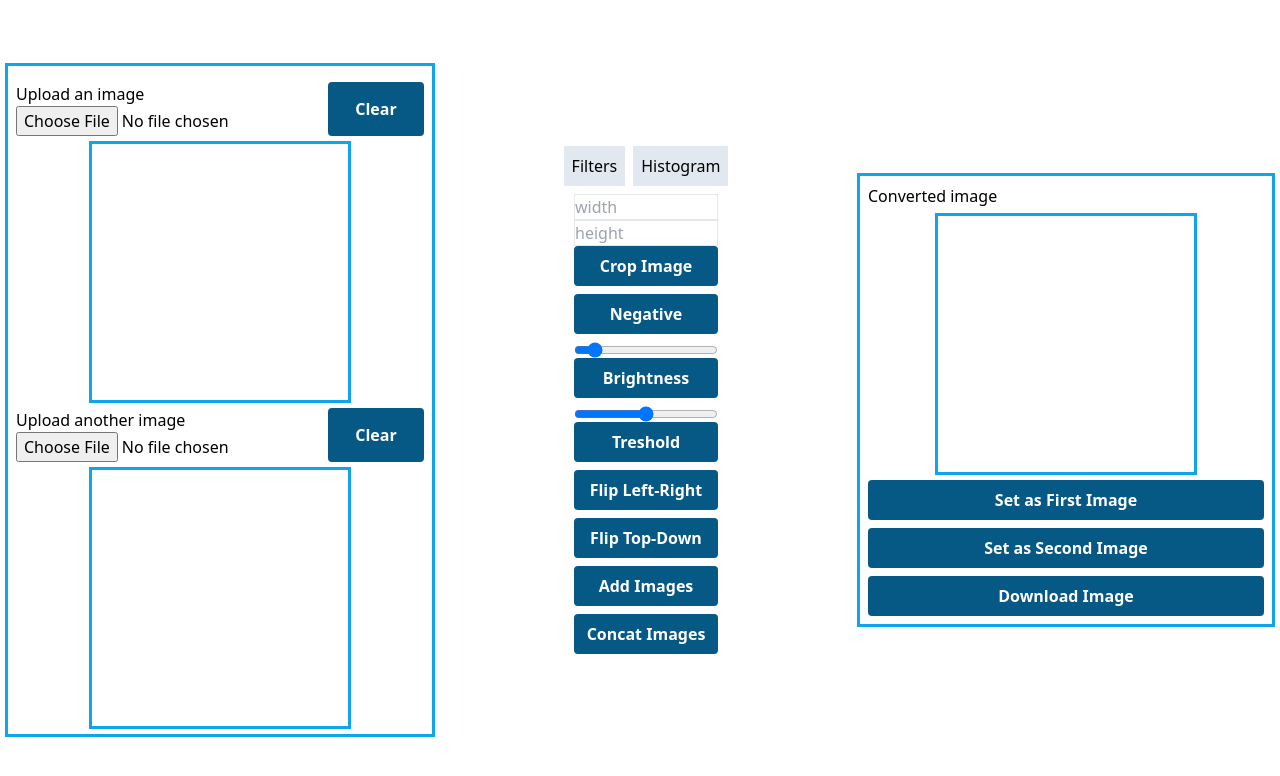
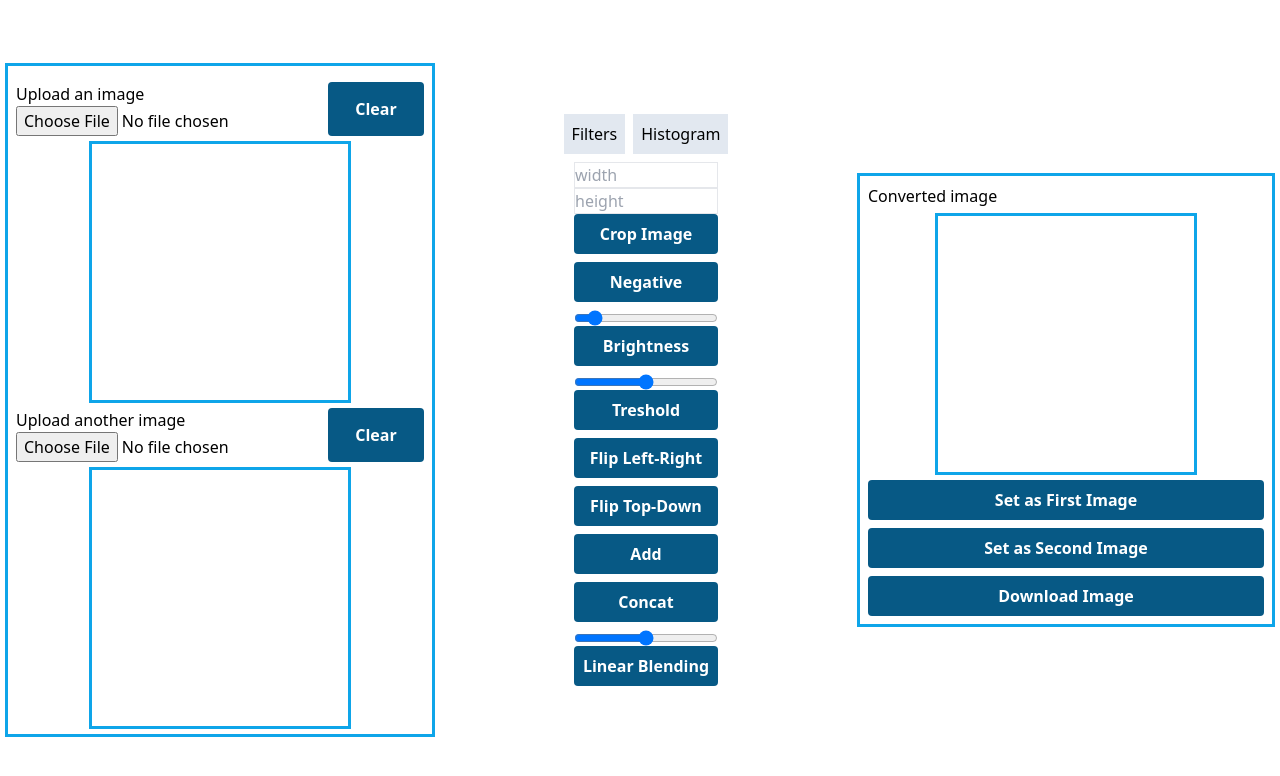
Before and after one commit to guilhermepereira2917/image-processing, a Next.js app: page / in a window 1280 px wide. Shown: the top 776 px of the page. Built offline with nearby package versions, Linux system fonts and the light colour scheme.

Commit message:
implemented linear blending filter

```diff
--- /dev/null
+++ b/src/classes/filters/LinearBlendingFilter.ts
@@ -0,0 +1,23 @@
+import { RgbImage, RgbPixel } from "../RgbImage";
+
+export default class LinearBlendingFilter {
+  blend(firstImage: RgbImage, secondImage: RgbImage, blendingRatio: number): RgbImage {
+    const firstImageBlendingRatio: number = blendingRatio;
+    const secondImageBlendingRatio: number = 1 - blendingRatio;
+
+    const resultImage: RgbImage = firstImage.clone();
+
+    resultImage.pixels.forEach((row: RgbPixel[], rowIndex: number) => {
+      row.forEach((pixel: RgbPixel, columnIndex: number) => {
+        const firstImagePixel: RgbPixel = firstImage.pixels[rowIndex][columnIndex];
+        const secondImagePixel: RgbPixel = secondImage.pixels[rowIndex][columnIndex];
+
+        pixel.red = firstImagePixel.red * firstImageBlendingRatio + secondImagePixel.red * secondImageBlendingRatio;
+        pixel.green = firstImagePixel.green * firstImageBlendingRatio + secondImagePixel.green * secondImageBlendingRatio;
+        pixel.blue = firstImagePixel.blue * firstImageBlendingRatio + secondImagePixel.blue * secondImageBlendingRatio;
+      });
+    });
+
+    return resultImage;
+  };
+};
--- a/src/pages/index.tsx
+++ b/src/pages/index.tsx
@@ -9,6 +9,7 @@ import CropImageFilter from "@/classes/filters/CropImageFilter";
 import EqualizeHistogramFilter from "@/classes/filters/EqualizeHistogramFilter";
 import FlipLeftRightFilter from "@/classes/filters/FlipLeftRightFilter";
 import FlipTopDownFilter from "@/classes/filters/FlipTopDownFilter";
+import LinearBlendingFilter from "@/classes/filters/LinearBlendingFilter";
 import NegativeFilter from "@/classes/filters/NegativeFilter";
 import TresholdFilter from "@/classes/filters/TresholdFilter";
 import HistogramChart from "@/classes/histogram/HistogramChart";
@@ -131,6 +132,15 @@ export default function Home() {
       return new ConcatImageFilter().concat(firstImage, secondImage);
     });
   }
+
+  const linearBlendingValueRef: RefObject<HTMLInputElement> = useRef<HTMLInputElement>(null);
+  function onLinearBlendingFilterClick(): void {
+    const blendingRatio: number = (linearBlendingValueRef.current?.valueAsNumber || 50) / 100;
+
+    filterApplier.applyFilterToBothImages((firstImage: RgbImage, secondImage: RgbImage) => {
+      return new LinearBlendingFilter().blend(firstImage, secondImage, blendingRatio);
+    });
+  };
 
   const histogramChartRef: RefObject<HistogramChart> = useRef<HistogramChart>(null);
   function onUpdateHistogramClick(): void {
@@ -264,8 +274,13 @@ export default function Home() {
 
           <button onClick={onFlipLeftRightClick} className="bg-sky-800 p-2 rounded text-white font-bold w-36">Flip Left-Right</button>
           <button onClick={onFlipTopDownClick} className="bg-sky-800 p-2 rounded text-white font-bold w-36">Flip Top-Down</button>
-          <button onClick={onAddImagesClick} className="bg-sky-800 p-2 rounded text-white font-bold w-36">Add Images</button>
-          <button onClick={onConcatImagesClick} className="bg-sky-800 p-2 rounded text-white font-bold w-36">Concat Images</button>
+          <button onClick={onAddImagesClick} className="bg-sky-800 p-2 rounded text-white font-bold w-36">Add</button>
+          <button onClick={onConcatImagesClick} className="bg-sky-800 p-2 rounded text-white font-bold w-36">Concat</button>
+
+          <div className="flex flex-col">
+            <input ref={linearBlendingValueRef} type="range" min="0" max="100" defaultValue="50" step="1" />
+            <button onClick={onLinearBlendingFilterClick} className="bg-sky-800 p-2 rounded text-white font-bold w-36">Linear Blending</button>
+          </div>
         </div>
 
         <div ref={histogramTabRef} className="gap-2 w-full hidden">
```
